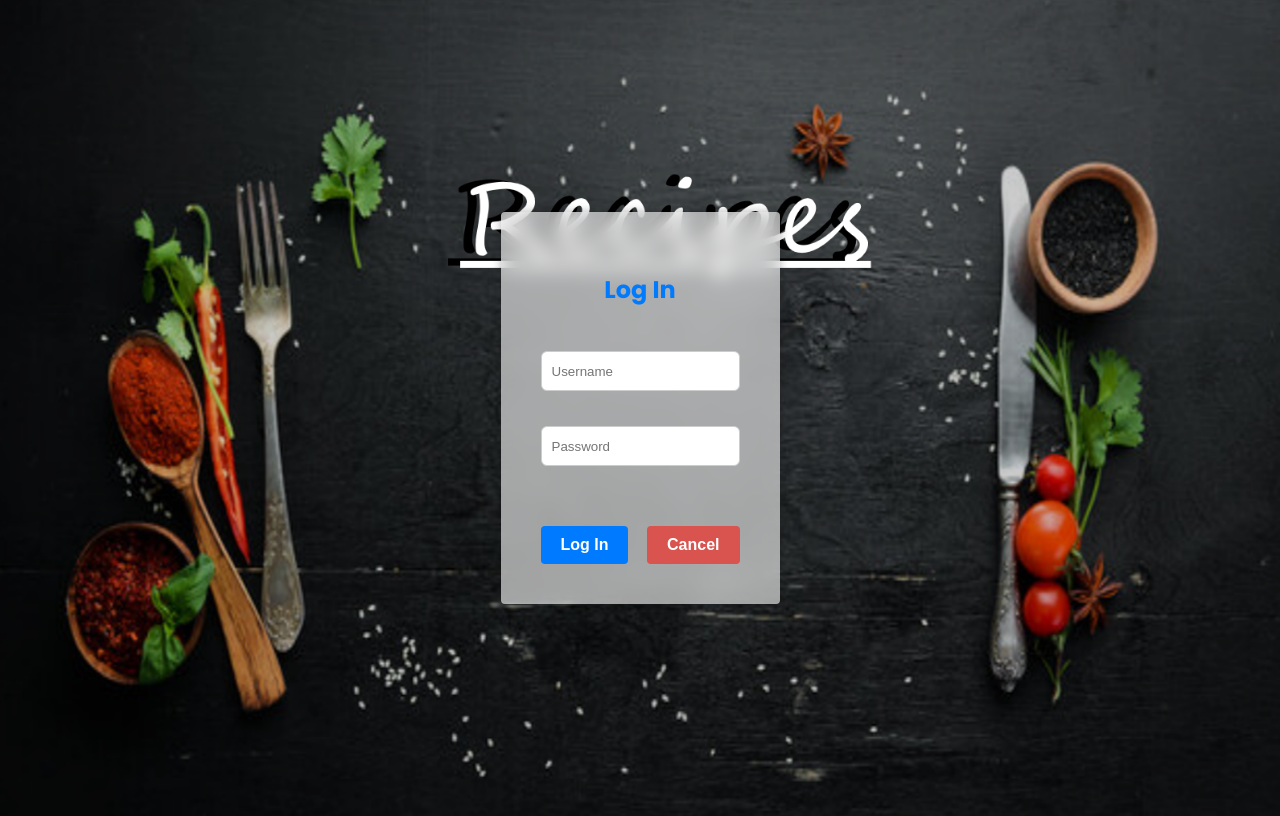
After one commit to JoshDeCuir/recipe-app, a Django app: page /login/ in a window 1280 px wide. The commit adds this page. Run offline with Django 4.2, Linux system fonts and the light colour scheme.

Commit message:
Exercise 2.6

```diff
--- a/src/Recipe_App_/urls.py
+++ b/src/Recipe_App_/urls.py
@@ -19,10 +19,19 @@ from django.urls import path
 from django.urls import include
 from django.conf import settings
 from django.conf.urls.static import static
+from .views import login_view, logout_view
+from django.views.generic import TemplateView
 
 urlpatterns = [
     path("admin/", admin.site.urls),
     path("", include("recipes.urls")),
+    path("login/", login_view, name="login"),
+    path("logout/", logout_view, name="logout"),
+    path(
+      "success/",
+      TemplateView.as_view(template_name="recipes/success.html"),
+        name="success",
+    ),
 ]
 
 urlpatterns += static(settings.MEDIA_URL, document_root=settings.MEDIA_ROOT)
--- /dev/null
+++ b/src/Recipe_App_/views.py
@@ -0,0 +1,32 @@
+# Django authentication libraries
+from django.shortcuts import render, redirect
+from django.contrib.auth import authenticate, login, logout
+from django.contrib.auth.forms import AuthenticationForm
+from django.contrib import messages
+
+
+def login_view(request):
+    error_message = None
+    form = AuthenticationForm()
+    if request.method == "POST":
+        form = AuthenticationForm(data=request.POST)
+        if form.is_valid():
+            username = form.cleaned_data.get("username")
+            password = form.cleaned_data.get("password")
+            user = authenticate(username=username, password=password)
+            if user is not None:
+                login(request, user)
+                messages.info(request, f"You are now logged in as {username}.")
+                return redirect("recipes:recipes_list")
+            else:
+                messages.error(request, "Invalid username or password.")
+        else:
+            messages.error(request, "Invalid username or password.")
+    context = {"form": form, "error_message": "Invalid username or password."}
+    return render(request, "auth/login.html", context)
+
+
+def logout_view(request):
+    logout(request)
+    messages.success(request, "You've successfully logged out.")
+    return redirect("success")
--- a/src/recipes/views.py
+++ b/src/recipes/views.py
@@ -1,6 +1,7 @@
 from django.shortcuts import render
 from django.views.generic import ListView, DetailView
 from .models import Recipe
+from django.contrib.auth.mixins import LoginRequiredMixin
 
 
 # Create your views here.
@@ -8,13 +9,13 @@ def recipes_home(request):
     return render(request, "recipes/recipes_home.html")
 
 
-class RecipesListView(ListView):
+class RecipesListView(LoginRequiredMixin, ListView):
     model = Recipe
     template_name = "recipes/recipes_list.html"
     context_object_name = "recipes"
 
 
-class RecipesDetailView(DetailView):
+class RecipesDetailView(LoginRequiredMixin, DetailView):
     model = Recipe
     template_name = "recipes/recipes_detail.html"
     context_object_name = "recipe"
--- /dev/null
+++ b/src/templates/auth/login.html
@@ -0,0 +1,133 @@
+{% load static %}
+
+<!DOCTYPE html>
+<html lang="en">
+  <head>
+    <meta charset="UTF-8" />
+    <meta name="viewport" content="width=device-width, initial-scale=1.0" />
+    <title>Login</title>
+    <link
+      href="https://fonts.googleapis.com/css2?family=Poppins:wght@400;700&display=swap"
+      rel="stylesheet"
+    />
+    <style>
+      body {
+        font-family: "Poppins", sans-serif;
+        display: flex;
+        flex-direction: column;
+        align-items: center;
+        justify-content: center;
+        height: 100vh;
+        background-image: url("{% static 'recipes/images/recipe-welcome.jpg' %}");
+        background-size: cover;
+        background-position: center;
+      }
+
+      h2 {
+        color: #007bff;
+      }
+
+      .login-form {
+        display: flex;
+        flex-direction: column;
+        align-items: center;
+        padding: 40px;
+        background-color: rgba(
+          255,
+          255,
+          255,
+          0.6
+        ); /* semi-transparent background */
+        border-radius: 4px;
+        box-shadow: 0 0 10px rgba(0, 0, 0, 0.3);
+        backdrop-filter: blur(10px);
+      }
+
+      .login-form input[type="text"],
+      .login-form input[type="password"] {
+        height: 40px;
+        border-radius: 6px;
+        border: 1px solid #ccc;
+        margin-bottom: 10px;
+        padding: 10px;
+        width: 100%;
+        box-sizing: border-box;
+      }
+
+      .login-form .buttons-container {
+        display: flex;
+        justify-content: space-between;
+        width: 100%;
+      }
+
+      .login-form input[type="submit"] {
+        background-color: #007bff;
+        color: #fff;
+        border: none;
+        border-radius: 4px;
+        padding: 10px 20px;
+        font-size: 16px;
+        font-weight: 700;
+        cursor: pointer;
+      }
+
+      .login-form input[type="submit"]:hover {
+        background-color: #0069d9;
+      }
+
+      .login-form .cancel-button {
+        background-color: #d9534f;
+        color: #fff;
+        border: none;
+        border-radius: 4px;
+        padding: 10px 20px;
+        font-size: 16px;
+        font-weight: 700;
+        cursor: pointer;
+        display: inline-block;
+      }
+
+      .login-form .cancel-button:hover {
+        background-color: #c9302c;
+      }
+    </style>
+  </head>
+  <body>
+    <div class="login-form">
+      <h2>Log In</h2>
+      <br />
+      <form id="loginForm" method="post" action="{% url 'login' %}">
+        {% csrf_token %}
+        <!-- Add your login form fields here -->
+        <input
+          type="text"
+          name="username"
+          placeholder="Username"
+          required
+        /><br />
+        <br />
+        <input
+          type="password"
+          name="password"
+          placeholder="Password"
+          required
+        />
+        <br />
+        <br />
+        <br />
+        <div class="buttons-container">
+          <input type="submit" value="Log In" class="login-button" />
+          <button class="cancel-button" onclick="redirectToHomepage()">
+            Cancel
+          </button>
+        </div>
+      </form>
+    </div>
+
+    <script>
+      function redirectToHomepage() {
+        window.location.href = "/";
+      }
+    </script>
+  </body>
+</html>
```
Also changed, not shown: src/Recipe_App_/settings.py (+43 -40 lines), src/recipes/templates/recipes/recipes_detail.html (+23 -0 lines), src/recipes/templates/recipes/recipes_list.html (+23 -0 lines), src/recipes/templates/recipes/success.html (added, +56 -0 lines), src/db.sqlite3, src/recipes/static/recipes/images/recipe-loggedOut.JPG (added).
